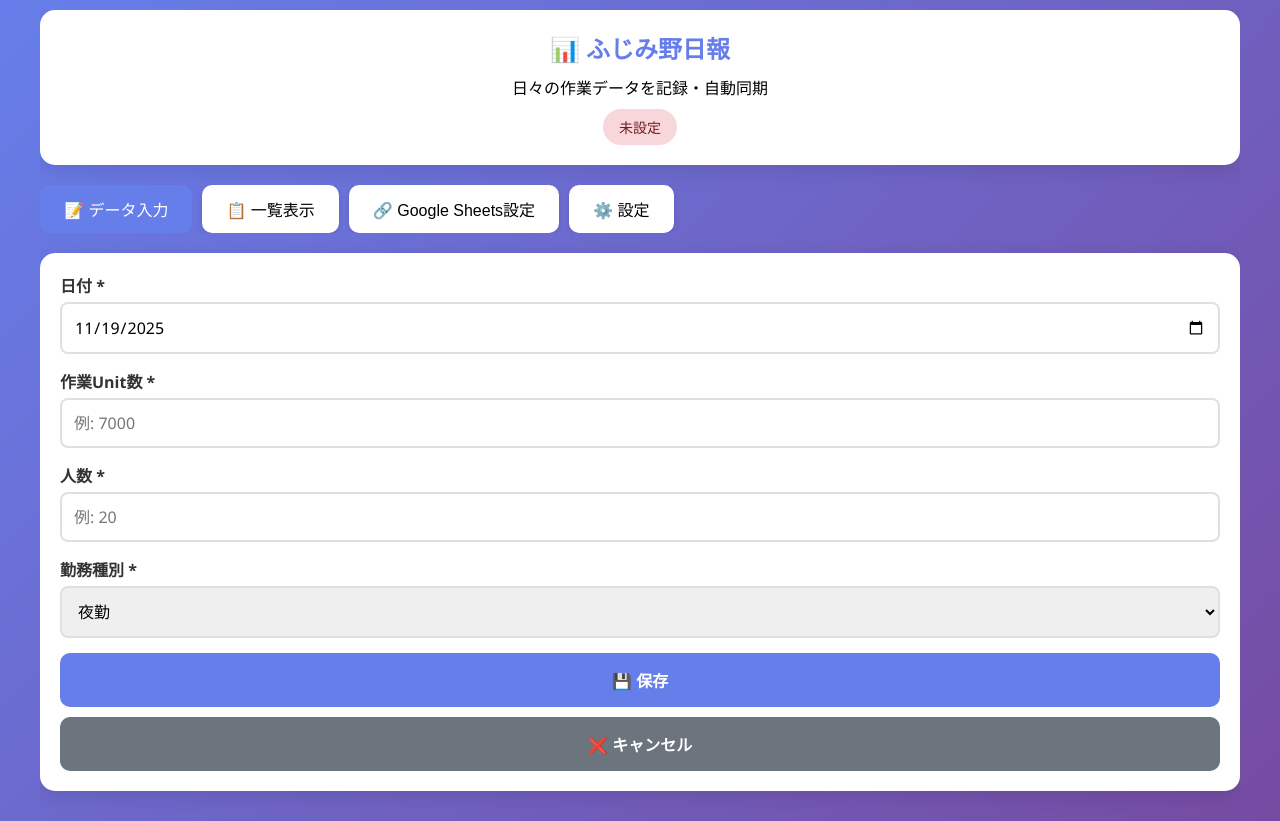
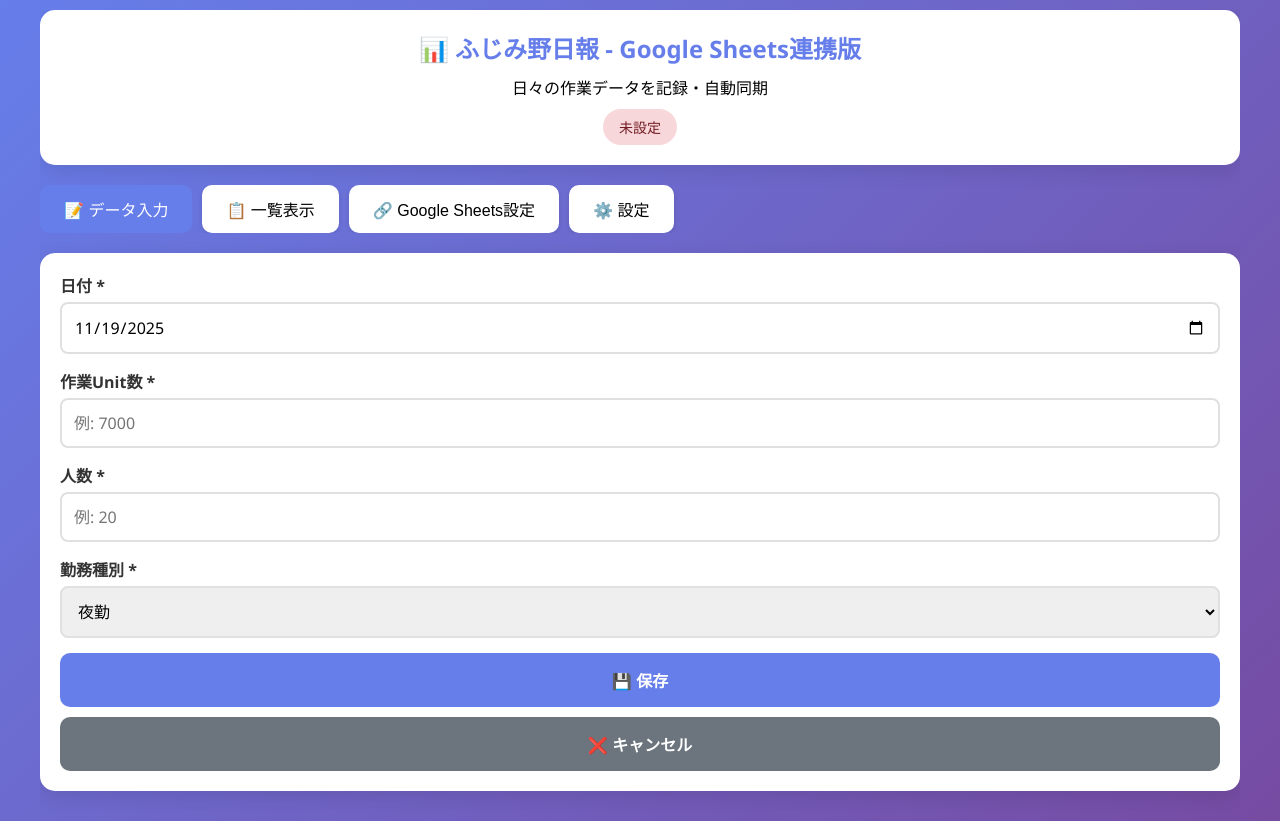
Before and after one commit to TakahiroHayashi358244/fujimino-dayry-report, a plain HTML site: page index.html in a window 1280 px wide. Drawn offline with Linux system fonts and the light colour scheme.

Commit message:
Update header title and fix HTML structure

```diff
--- a/index.html
+++ b/index.html
@@ -407,7 +407,7 @@
 <body>
     <div class="container">
         <div class="header">
-            <h1>📊 ふじみ野日報</h1>
+            <h1>📊 ふじみ野日報 - Google Sheets連携版</h1>
             <p>日々の作業データを記録・自動同期</p>
             <div id="syncStatus" class="sync-status offline">
                 <span class="spinner" style="display: none;"></span>
@@ -425,7 +425,6 @@
         <!-- データ入力タブ -->
         <div id="input-tab" class="tab-content active">
             <div class="card">
-
                 <form id="dataForm" onsubmit="saveData(event)">
                     <div class="form-group">
                         <label>日付 *</label>
```
